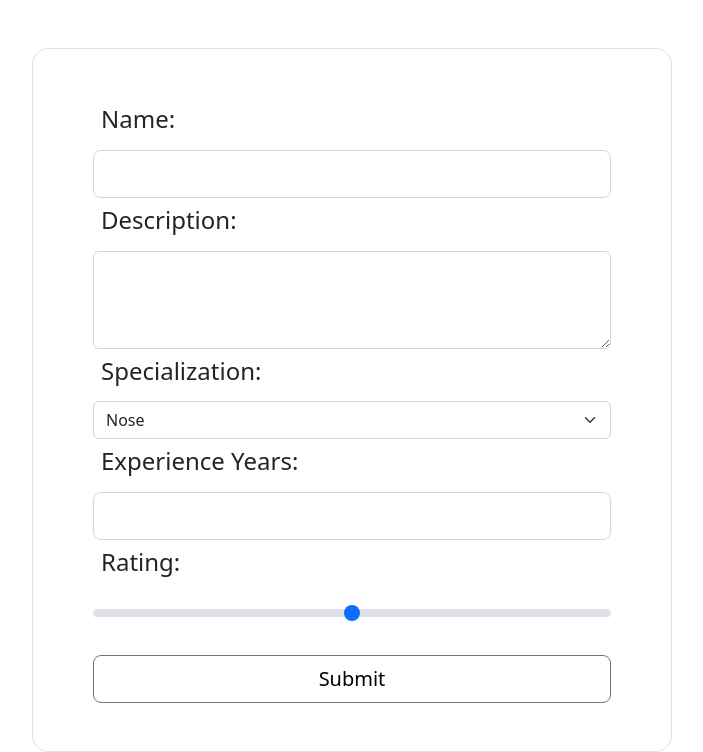
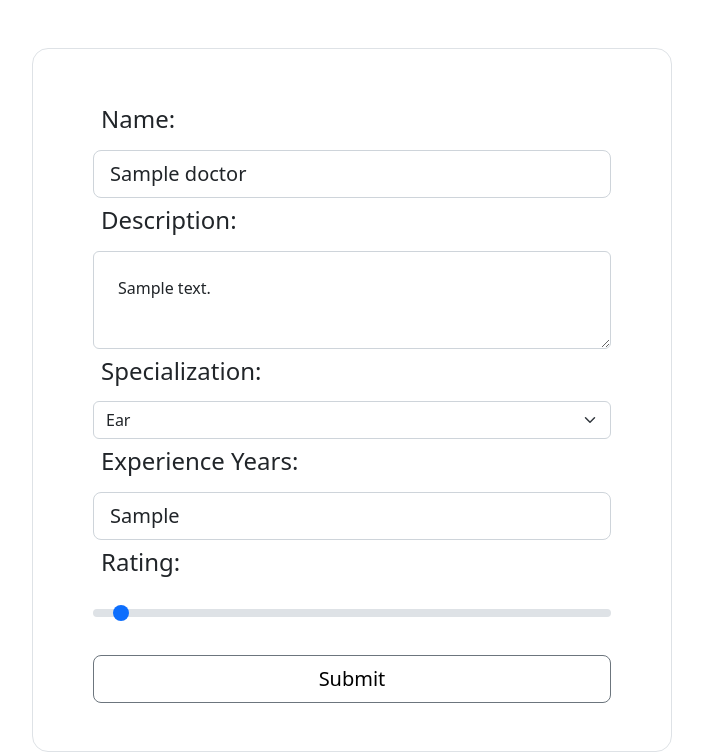
Before and after one commit to T-Python-OCT9/LAB_DJANGO_AUTH, a Django app: page /update/1/ in a window 1280 px wide. Shown: the part 72-824 px from the top of the page, without its empty margins (288-991 px from the left). Run offline with Django 4.2, Linux system fonts and the light colour scheme; tables that the repository leaves empty hold one stand-in row (values such as "Sample post").

Commit message:
add update and delete and make the mangers able to update and delete only

```diff
--- a/clinicproject/clinic/templates/clinic/update_doctor.html
+++ b/clinicproject/clinic/templates/clinic/update_doctor.html
@@ -13,23 +13,23 @@
       <form action="" method="POST" class="m-5">
           {% csrf_token %}
           <label class="p-2"><h4>Name:</h4></label>
-          <input class="form-control form-control-lg" name = "name" type="text" placeholder="" aria-label=".form-control-lg example">
+          <input value="{{doctor.name}}" class="form-control form-control-lg" name = "name" type="text" placeholder="" aria-label=".form-control-lg example">
           <label class="p-2"><h4>Description:</h4></label>
           <div class="input-group">
-            <textarea class="form-control p-4" name = "description" aria-label="With textarea"></textarea>
+            <textarea class="form-control p-4" name = "description" aria-label="With textarea">{{doctor.description}}</textarea>
           </div>
 
           <label class="p-2"><h4>Specialization:</h4></label>
           <select name ="specialization" class="form-select" aria-label="Default select example">
-            <option selected value="Nose">Nose</option>
+            <option selected value="{{doctor.specialization}}">{{doctor.specialization}}</option>
             <option value="Ear">Ear</option>
             <option value="thraut">Thraut</option>
           </select>
           <label class="p-2"><h4>Experience Years:</h4></label>
-          <input class="form-control form-control-lg" name = "experience_years" type="text" placeholder="" aria-label=".form-control-lg example">
+          <input value="{{doctor.experience_years}}" class="form-control form-control-lg" name = "experience_years" type="text" placeholder="" aria-label=".form-control-lg example">
 
           <label for="disabledRange" class="p-2 form-label"><h4>Rating:</h4></label>
-          <input name="rating" type="range" class="form-range" id="disabledRange">
+          <input value="{{doctor.rating}}" name="rating" type="range" class="form-range" id="disabledRange">
           <br><br>
 
           <div class="col-12 d-grid gap-2">
--- a/clinicproject/clinic/urls.py
+++ b/clinicproject/clinic/urls.py
@@ -10,6 +10,7 @@ urlpatterns = [
     path("view/<int:doctor_id>/", views.view_doctor, name="view_doctor"),
 
     path("update/<int:doctor_id>/", views.update_doctor, name="update_doctor"),
+    path("delete/<int:doctor_id>/", views.delete_doctor, name="delete_doctor"),
 
     path("view/<int:doctor_id>/appointment/", views.appointment, name="appointment"),
     path("add_appointment/<int:doctor_id>/", views.add_appointment, name="add_appointment"),
--- a/clinicproject/clinic/views.py
+++ b/clinicproject/clinic/views.py
@@ -58,6 +58,18 @@ def add_appointment(request:HttpRequest, doctor_id: int):
     return redirect("clinic:view_doctor", doctor.id)
 
 
+def delete_doctor(request: HttpRequest, doctor_id:int):
+
+    try:
+        doctor = Doctor.objects.get(id=doctor_id)
+    except:
+        return render(request , "clinic/not_found.html")
+
+    doctor.delete()
+
+    return redirect("clinic:list_doctors")
+
+
 def update_doctor(request: HttpRequest, doctor_id:int):
     try:
         doctor = Doctor.objects.get(id=doctor_id)
@@ -70,7 +82,7 @@ def update_doctor(request: HttpRequest, doctor_id:int):
             doctor.specialization = request.POST.get('specialization')
             doctor.experience_years = request.POST.get('experience_years')
             doctor.rating = request.POST.get('rating')
-            post.save()
+            doctor.save()
 
             return redirect("clinic:list_doctors")
 
```
Also changed, not shown: clinicproject/clinic/templates/clinic/list_doctors.html (+14 -0 lines).
